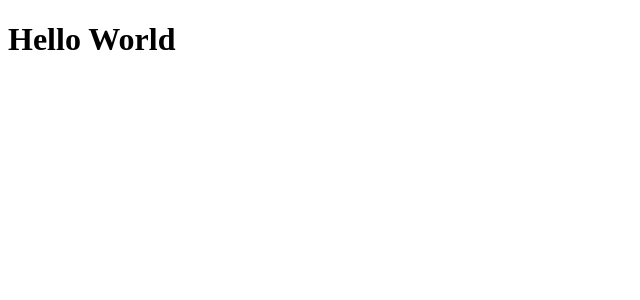
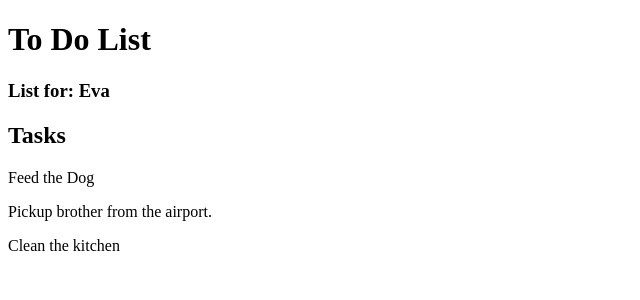
Before and after one commit to ga-wdi-exercises/todo-app-react, a React (Create React App) app: page / in a window 1280 px wide. Shown: the top 300 px of the page, without its empty margins (0-640 px from the left). Built offline with nearby package versions, Linux system fonts and the light colour scheme; the HTML template or start-up script is replaced by a standard one.

Commit message:
added read functionality for tasks

```diff
--- a/src/App.js
+++ b/src/App.js
@@ -1,10 +1,23 @@
 import React, {Component} from 'react';
+//loads in Task component
+import Task from './Task.js';
+
 
 class Todo extends Component {
 
   render() {
+    // pulls and run through all the tasks listed in the index.js file
+    let tasks = this.props.tasks.map((task, index) => (
+      <Task body={task} key={index}/>
+    ))
+
     return (
-      <h1> Hello World </h1>
+      <div>
+      <h1> To Do List </h1>
+        <h3> List for: {this.props.author} </h3>
+        <h2> Tasks </h2>
+        <p> {tasks} </p>
+      </div>
     )
   }
 
--- /dev/null
+++ b/src/Task.js
@@ -0,0 +1,14 @@
+import React, {Component} from 'react';
+
+class Task extends Component{
+
+  render(){
+    return (
+      <div>
+      <p> {this.props.body}</p>
+      </div>
+    )
+  }
+}
+
+export default Task;
--- a/src/index.js
+++ b/src/index.js
@@ -2,7 +2,15 @@ import React from 'react';
 import ReactDOM from 'react-dom';
 import Todo from './App.js';
 
+const todo = {
+  author: "Eva",
+  tasks: [
+    "Feed the Dog",
+    "Pickup brother from the airport.",
+    "Clean the kitchen"
+  ]
+}
 ReactDOM.render(
-  < Todo />,
+  < Todo author={todo.author} tasks={todo.tasks} />,
   document.getElementById('root')
 );
```
